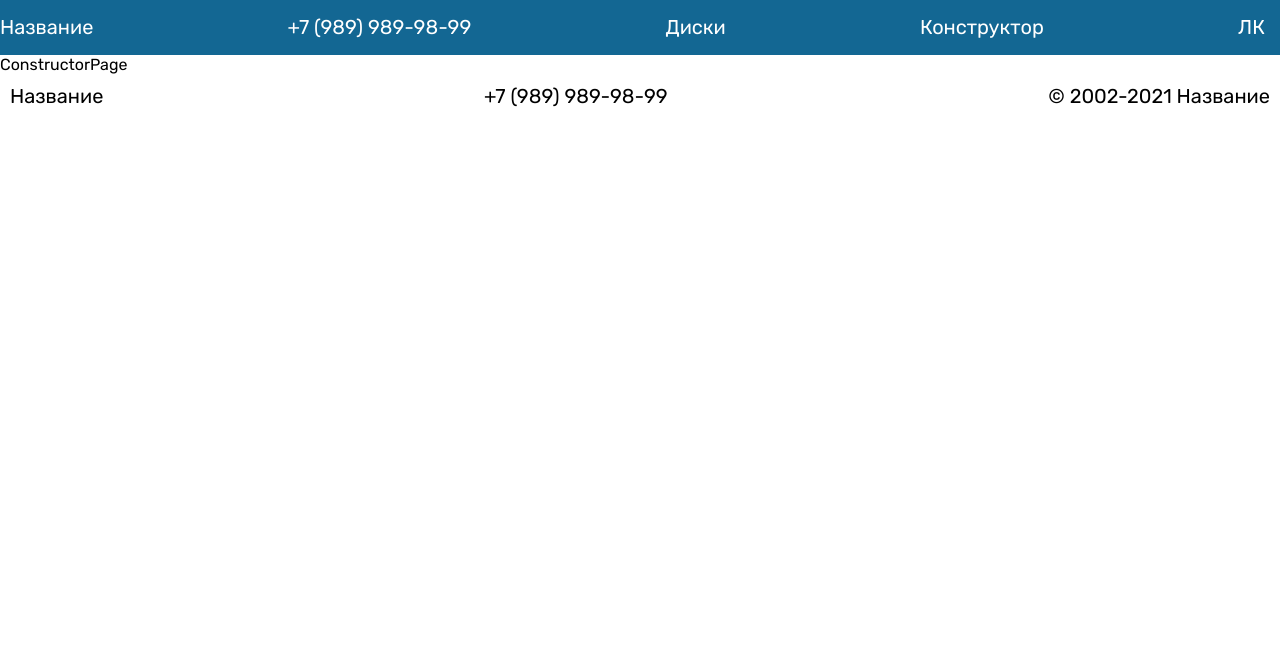
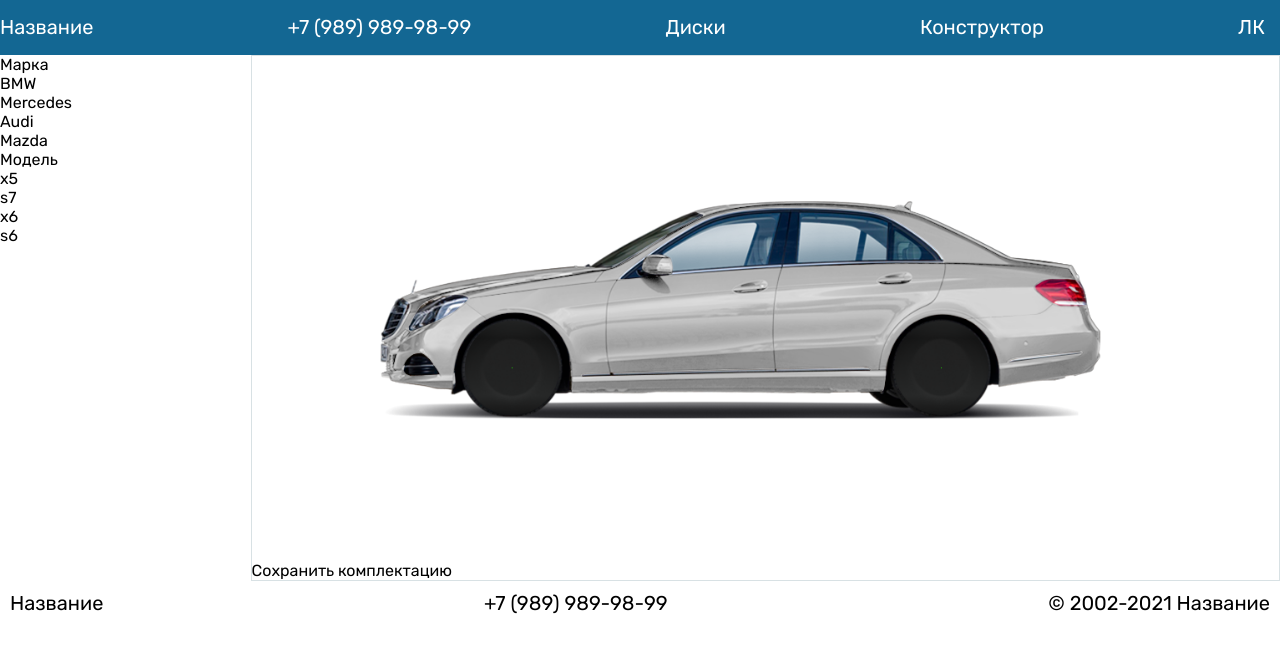
Before and after one commit to krai54rus/disks_shop, a React (Create React App) app: page /constructor in a window 1280 px wide. Shown: the top 652 px of the page. Built offline with nearby package versions, Linux system fonts and the light colour scheme.

Commit message:
фильтр и начало конструктора

```diff
--- a/src/App.css
+++ b/src/App.css
@@ -24,6 +24,12 @@ a{
 }
 .hidden{
   display: none;
+}
+.opac{
+  opacity: 1;
+}
+.opacnone{
+  opacity: 0;
 }
 /* HEADER */
 .header{
@@ -264,29 +270,63 @@ a{
   padding: 10px 0px;
   border: 1px solid #D8E1E4;
 }
-/* .catalog-filter__list{
 
-} */
 .catalog-filter__list_item{
   border: 1px solid #D8E1E4;
+  padding: 15px;
+  cursor: pointer;
+  position: relative;
 }
 .catalog-filter-name{
   display: flex;
   align-items: center;
   justify-content: space-between;
-  font-weight: 600;
+  margin-bottom: 10px;
+}
+.catalog-filter-name img{
+  width: 10px;
+  height: 10px;
+}
+.arrow-scale{
+  transform: scaleY(-1);
+}
+.catalog-filter-values__wrap{
+  position: relative;
+}
+.catalog-filter-values__select{
+  display: flex;
+  justify-content: space-between;
+  align-items: center;
   padding: 15px;
+  border: 1px solid #D8E1E4;
   cursor: pointer;
 }
-.catalog-filter-name img{
+.catalog-filter-values__select img{
   width: 10px;
   height: 10px;
 }
 /* .catalog-filter-values{
   display: none;
 } */
+.catalog-param-filter-values__list{
+  transition: 1s;
+}
+.catalog-filter-auto-values__list{
+  border: 1px solid #D8E1E4;
+  position: absolute;
+  width: 100%;
+  background: #fff;
+  z-index: 10;
+  opacity: 0;
+  transition: 0.5s;
+}
 .catalog-filter-values__item{
-  padding: 5px 15px;
+  padding: 7px 15px;
+  cursor: pointer;
+}
+.catalog-filter-values__item:hover{
+  color: #0b3d58;
+  font-weight: 600;
 }
 .catalog-filter__list-section_btn{
   display: flex;
@@ -371,8 +411,30 @@ a{
 } */
 
 /* CONSTRUCTOR */
+.constructor-wrapper {
+  display: flex;
+  justify-content: space-between;
+  align-items: flex-start;
+}
+.constr-filter{
+  width: 300px;
+}
+.constr-pic {
+  border: 1px solid #D8E1E4;
+}
+.constr-pic__wrap{
 
-
+}
+.constr-pic__fon{
+  position: relative;
+}
+.constr-pic__fon_img{
+  position: relative;
+}
+.constr-pic__fon_img img{
+  width: 100%;
+  height: 100%;
+}
 /* FOOTER */
 .footer{
   width: 100%;
--- a/src/components/catalog/CatalogFilter.js
+++ b/src/components/catalog/CatalogFilter.js
@@ -1,25 +1,15 @@
 import React, { useEffect, useState } from 'react';
+import FilterParam from './filter/FilterParam';
+import FilterAuto from './filter/FilterAuto';
 function CatalogFilter(props){
-    // const [diskArr,getDisks] = useState([]);
-    const [modelFilt,setModel] = useState(true);
-    const [markArr,setMarks] = useState([
-        {name:"BMW"},
-        {name:"Mercedes"},
-        {name:"Audi"},
-        {name:"Mazda"},
+    const [autoArr,setAuto] = useState([
+        {name:"Марка"},
+        {name:"Модель"},
     ]);
-    const [sizeArr,setSize] = useState([
-        {name:"15"},
-        {name:"16"},
-        {name:"17"},
-        {name:"18"},
-    ]);
-    const [filterName,setFilterName] = useState([
-        "Марка",
-        "Модель",
-        "Диаметр",
-        "Вылет (ET)",
-        "DIA"
+    const [paramArr,setParam] = useState([
+        {name:"Диаметр"},
+        {name:"Вылет (ET)"},
+        {name:"DIA"},
     ]);
     useEffect(() => {
         console.log('filter effect');
@@ -32,9 +22,6 @@ function CatalogFilter(props){
         //     });
         // };
     })
-    function showFilter(filtname){
-        console.log(filtname);
-    }
     return (
         <div className="catalog-filter">
                 <div className="catalog-filter__list">
@@ -42,33 +29,13 @@ function CatalogFilter(props){
                         <div className="catalog-filter__list-section_title">
                             <span>По автомобилю</span>
                         </div>
-                        <div className="catalog-filter__list_item">
-                            <div className="catalog-filter-name" onClick={() => showFilter(modelFilt)}>
-                                <span>Марка</span>
-                                <img src="./img/arrow-down.svg" alt="" />
-                            </div>
-
-                            <div className={`catalog-filter-values hidden ${modelFilt ? "" : "hidden"}`}>
                         {
-                                    markArr.map((item,index)=>{
-                                        return(
-                                            <div key={index} className="catalog-filter-values__item">
-                                                <span>{item.name}</span>
-                                            </div>
+                            autoArr.map((item,index)=>{
+                                return (
+                                    <FilterAuto key={index} item={item}/>
                                 )
                             })
                         }
-                            </div>
-                        </div>
-
-                        <div className="catalog-filter__list_item">
-                            <div className="catalog-filter-name" onClick={(e) => showFilter(e)}>
-                                <span>Модель</span>
-                                <img src="./img/arrow-down.svg" alt="" />
-                            </div>
-                            <div className="catalog-filter-values hidden">
-                            </div>
-                        </div>
 
                         <div className="catalog-filter__list-section_btn">
                             <div className="filter-btn">Сбросить</div>
@@ -78,42 +45,13 @@ function CatalogFilter(props){
                         <div className="catalog-filter__list-section_title">
                             <span>По параметрам</span>
                         </div>
-                        <div className="catalog-filter__list_item">
-                            <div className="catalog-filter-name" onClick={() => showFilter(modelFilt)}>
-                                <span>Диаметр</span>
-                                <img src="./img/arrow-down.svg" alt="" />
-                            </div>
-
-                            <div className={`catalog-filter-values hidden`}>
                         {
-                                    sizeArr.map((item,index)=>{
-                                        return(
-                                            <div key={index} className="catalog-filter-values__item">
-                                                <span>{item.name}</span>
-                                            </div>
+                            paramArr.map((item,index)=>{
+                                return (
+                                    <FilterParam key={index} item={item}/>
                                 )
                             })
                         }
-                            </div>
-                        </div>
-
-                        <div className="catalog-filter__list_item">
-                            <div className="catalog-filter-name" onClick={(e) => showFilter(e)}>
-                                <span>Вылет (ET)</span>
-                                <img src="./img/arrow-down.svg" alt="" />
-                            </div>
-                            <div className="catalog-filter-values hidden">
-                            </div>
-                        </div>
-
-                        <div className="catalog-filter__list_item">
-                            <div className="catalog-filter-name" onClick={(e) => showFilter(e)}>
-                                <span>DIA</span>
-                                <img src="./img/arrow-down.svg" alt="" />
-                            </div>
-                            <div className="catalog-filter-values hidden">
-                            </div>
-                        </div>
 
                         <div className="catalog-filter__list-section_btn">
                             <div className="filter-btn">Применить</div>
--- /dev/null
+++ b/src/components/catalog/filter/FilterAuto.js
@@ -0,0 +1,56 @@
+import React, { useEffect, useState } from 'react';
+function FilterAuto(props){
+    const [show,changeShow] = useState(false);
+    const [markArr,setMarks] = useState([
+        {name:"BMW"},
+        {name:"Mercedes"},
+        {name:"Audi"},
+        {name:"Mazda"},
+    ]);
+    useEffect(() => {
+        // if (diskArr.length === 0) {
+        //     fetch('./disksmain.json')
+        //     .then(res=>res.json())
+        //     .then(res=>{
+        //         getDisks(res);
+        //         //console.log('disk',diskArr.length);
+        //     });
+        // };
+    })
+    function showFilter(){
+        if (show) {
+            changeShow(false);
+        }else{
+            changeShow(true);
+        }
+    }
+    return (
+        <div className="catalog-filter__list_item" onClick={() => showFilter()}>
+            <div className="catalog-filter-name" >
+                <span>{props.item.name}</span>
+            </div>
+
+            <div className='catalog-filter-values'>
+                <div className="catalog-filter-values__wrap">
+                    <div className="catalog-filter-values__select">
+                        <span className="filter-select__value">Марка</span>
+                        <img className={` ${show ? "arrow-scale" : ""}`} src="./img/arrow-down.svg" alt="" />
+                    </div>
+                    <div className={`catalog-filter-auto-values__list ${show ? "" : "hidden"}`}>
+                    {
+                        markArr.map((item,index)=>{
+                            return(
+                                <div key={index} className="catalog-filter-values__item">
+                                    <span>{item.name}</span>
+                                </div>
+                            )
+                        })
+                    }
+                    </div>
+
+                </div>
+            </div>
+        </div>
+    );
+}
+export default FilterAuto;
--- /dev/null
+++ b/src/components/catalog/filter/FilterParam.js
@@ -0,0 +1,48 @@
+import React, { useEffect, useState } from 'react';
+function FilterParam(props){
+    const [show,changeShow] = useState(false);
+    const [sizeArr,setSize] = useState([
+        {name:"15"},
+        {name:"16"},
+        {name:"17"},
+        {name:"18"},
+    ]);
+    useEffect(() => {
+        // if (diskArr.length === 0) {
+        //     fetch('./disksmain.json')
+        //     .then(res=>res.json())
+        //     .then(res=>{
+        //         getDisks(res);
+        //         //console.log('disk',diskArr.length);
+        //     });
+        // };
+    })
+    function showFilter(){
+        if (show) {
+            changeShow(false);
+        }else{
+            changeShow(true);
+        }
+    }
+    return (
+        <div className="catalog-filter__list_item" onClick={() => showFilter()}>
+            <div className="catalog-filter-name">
+                <span>{props.item.name}</span>
+                <img className={` ${show ? "arrow-scale" : ""}`} src="./img/arrow-down.svg" alt="" />
+            </div>
+
+            <div className={`catalog-param-filter-values__list ${show ? "" : "hidden"}`}>
+                {
+                    sizeArr.map((item,index)=>{
+                        return(
+                            <div key={index} className="catalog-filter-values__item">
+                                <span>{item.name}</span>
+                            </div>
+                        )
+                    })
+                }
+            </div>
+        </div>
+    );
+}
+export default FilterParam;
--- a/src/components/constructor/ConstructorPicture.js
+++ b/src/components/constructor/ConstructorPicture.js
@@ -0,0 +1,41 @@
+import React, { useEffect, useState } from 'react';
+function ConstructorPicture(props){
+    // const [diskArr,getDisks] = useState([]);
+    const [modelFilt,setModel] = useState(true);
+    const [markArr,setMarks] = useState([
+        {name:"BMW"},
+        {name:"Mercedes"},
+        {name:"Audi"},
+        {name:"Mazda"},
+    ]);
+    const [modelArr,setModels] = useState([
+        {name:"x5"},
+        {name:"s7"},
+        {name:"x6"},
+        {name:"s6"},
+    ]);
+    useEffect(() => {
+        console.log('constr filter effect');
+    })
+    function showFilter(filtname){
+        console.log(filtname);
+    }
+    return (
+        <div className="constr-pic">
+                <div className="constr-pic__wrap">
+                    <div className="constr-pic__fon">
+                        <div className="constr-pic__fon_img">
+                            <img src="./img/constr-mersedes.png" alt="" />
+                        </div>
+                        <div className="constr-pic__fon_info">
+                            <div className="constr-pic__fon_info-disk"></div>
+                            <div className="constr-pic__fon_info-btn">
+                                <div className="info-btn-save">Сохранить комплектацию</div>
+                            </div>
+                        </div>
+                    </div>
+                </div>
+            </div>
+    );
+}
+export default ConstructorPicture;
--- a/src/components/pages/ConstructorPage.js
+++ b/src/components/pages/ConstructorPage.js
@@ -1,14 +1,17 @@
 import React from 'react';
-// import ConstructorFilter from '../constructor/ConstructorFilter';
-// import ConstructorPicture from '../constructor/ConstructorPicture';
+import ConstructorFilter from '../constructor/ConstructorFilter';
+import ConstructorPicture from '../constructor/ConstructorPicture';
 // import ConstructorDisks from '../constructor/ConstructorDisks';
 function ConstructorPage(){
     return(
-        <div className="Constructor-page">
-            ConstructorPage
-            {/* <ConstructorFilter />
-            <ConstructorPicture />
-            <ConstructorDisks />*/}
+        <div className="constructor-page">
+            <div className="container">
+                <div className="constructor-wrapper">
+                <ConstructorFilter />
+                <ConstructorPicture />
+                {/* <ConstructorDisks /> */}
+                </div>
+            </div>
         </div>
     )
 }
```
Also changed, not shown: public/img/constr-mersedes-700.png (added), public/img/constr-mersedes.png (added). Lines whose indentation alone changed are shown as unchanged.
